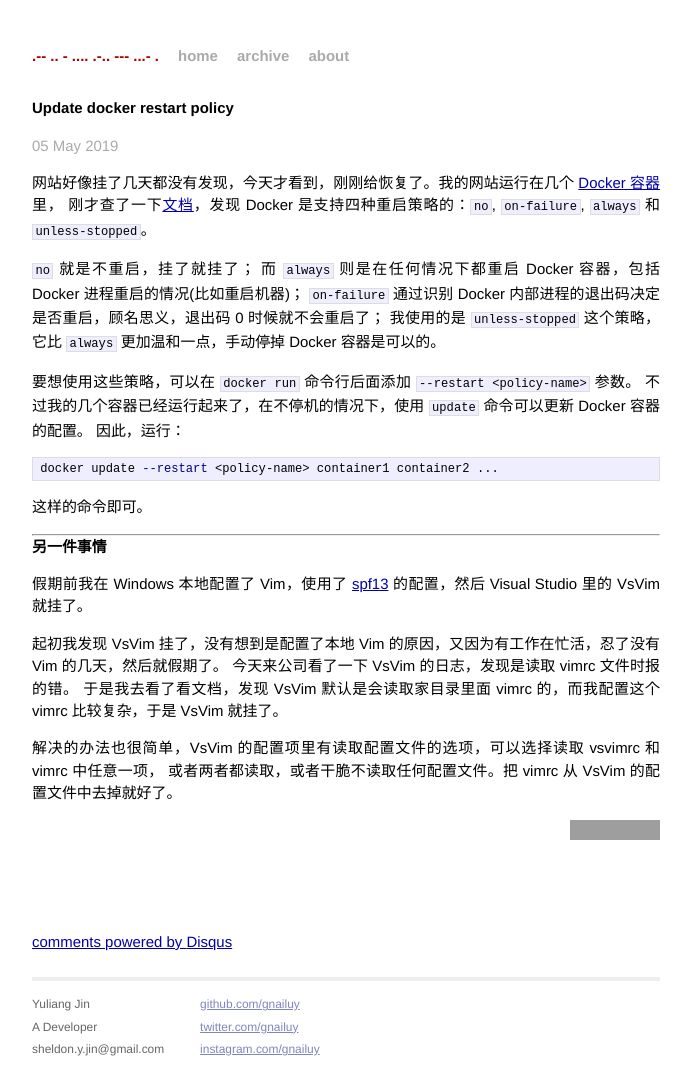
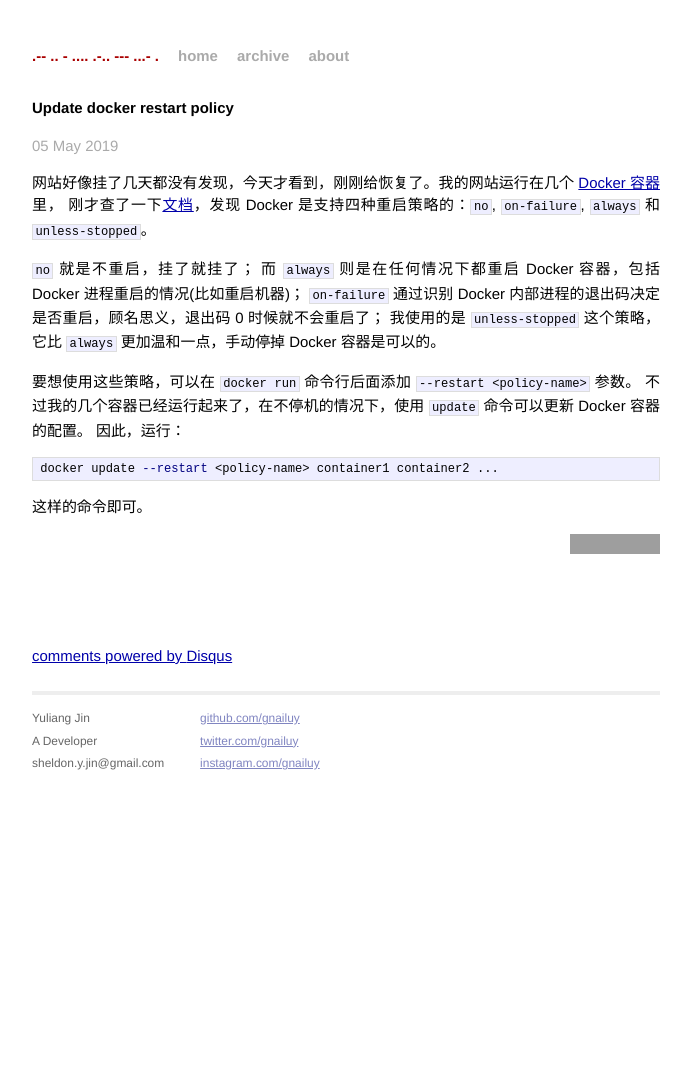
Before and after one commit to gnailuy/gnailuy.com, a Jekyll site: the page built from _posts/2019-05-05-update-docker-restart-policy.markdown, in a window 1280 px wide. Shown: the whole page, without its empty margins (294-985 px from the left). Built offline with Jekyll 4.4.1, drawn with Linux system fonts in a browser that asks for light colours; Markdown is read by kramdown in place of the engine named in the settings; comment, search, counter and statistics services are not loaded; after the commit the page ends 945 px from its top, so only the background shows below that; grey boxes are pictures that could not be loaded.

Commit message:
split blogs

```diff
--- a/_posts/2019-05-05-update-docker-restart-policy.markdown
+++ b/_posts/2019-05-05-update-docker-restart-policy.markdown
@@ -25,19 +25,6 @@ docker update --restart <policy-name> container1 container2 ...
 
 这样的命令即可。
 
----
-
-#### 另一件事情
-
-假期前我在 Windows 本地配置了 Vim，使用了 [spf13][spf13] 的配置，然后 Visual Studio 里的 VsVim 就挂了。
-
-起初我发现 VsVim 挂了，没有想到是配置了本地 Vim 的原因，又因为有工作在忙活，忍了没有 Vim 的几天，然后就假期了。
-今天来公司看了一下 VsVim 的日志，发现是读取 vimrc 文件时报的错。
-于是我去看了看文档，发现 VsVim 默认是会读取家目录里面 vimrc 的，而我配置这个 vimrc 比较复杂，于是 VsVim 就挂了。
-
-解决的办法也很简单，VsVim 的配置项里有读取配置文件的选项，可以选择读取 vsvimrc 和 vimrc 中任意一项，
-或者两者都读取，或者干脆不读取任何配置文件。把 vimrc 从 VsVim 的配置文件中去掉就好了。
 
 [containers]:  https://github.com/gnailuy/githook/blob/master/README.md
 [document]:    https://docs.docker.com/config/containers/start-containers-automatically/
-[spf13]:       https://github.com/gnailuy/spf13-vim-local
```
Also changed, not shown: _posts/2019-05-05-visual-studio-vim-plugin-conflicts-with-vim.markdown (added, +19 -0 lines).
